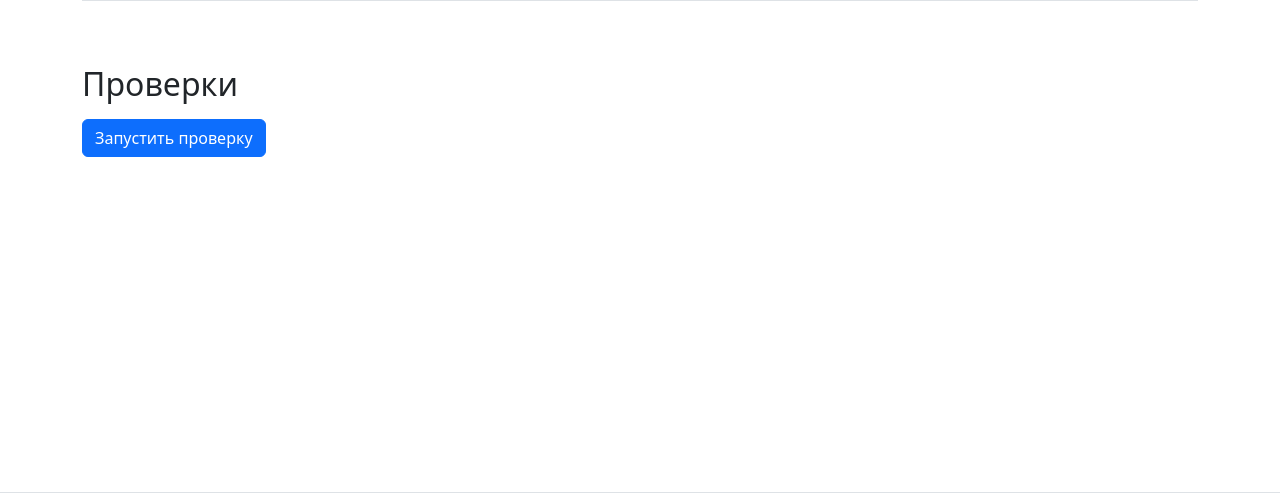
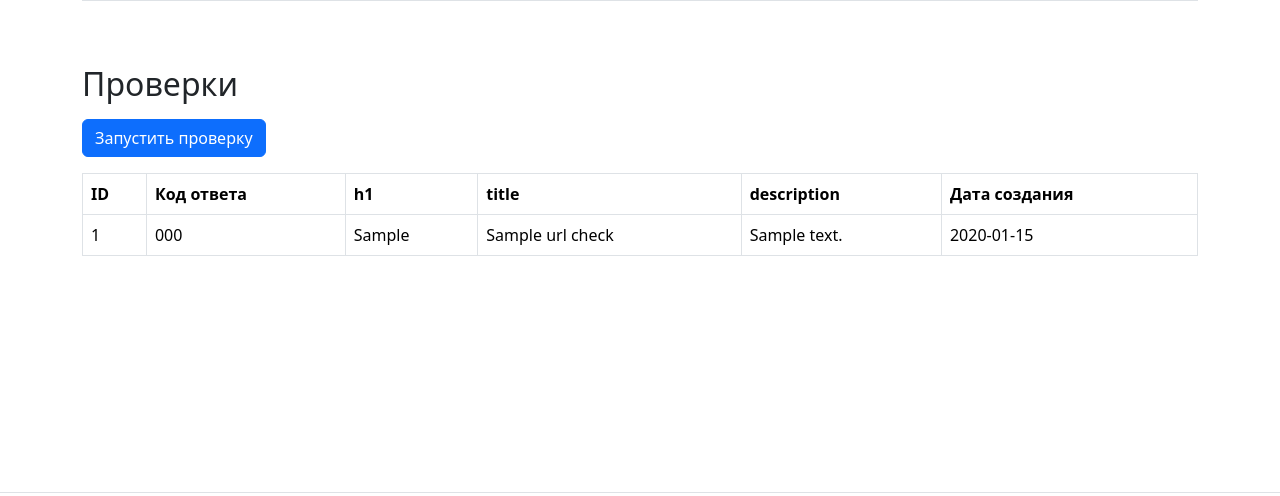
Before and after one commit to Anik0000000/python-project-83, a Flask app: page /urls/1 in a window 1280 px wide. Shown: the part 251-747 px from the top of the page. Run offline with Flask 3, Linux system fonts and the light colour scheme; a database or web service that is not in the repository returns one stand-in record (values such as "Sample title"); some libraries are stand-ins or nearby versions.

Commit message:
Add URL checks functionality

```diff
--- a/database.sql
+++ b/database.sql
@@ -3,3 +3,13 @@
     name VARCHAR(255) UNIQUE NOT NULL,
     created_at TIMESTAMP DEFAULT CURRENT_TIMESTAMP
 );
+
+CREATE TABLE IF NOT EXISTS url_checks (
+    id BIGINT PRIMARY KEY GENERATED ALWAYS AS IDENTITY,
+    url_id BIGINT REFERENCES urls(id) ON DELETE CASCADE,
+    status_code INTEGER,
+    h1 VARCHAR(255),
+    title VARCHAR(255),
+    description TEXT,
+    created_at TIMESTAMP DEFAULT CURRENT_TIMESTAMP
+);
--- a/page_analyzer/app.py
+++ b/page_analyzer/app.py
@@ -12,49 +12,14 @@ app = Flask(__name__)
 app.config['SECRET_KEY'] = os.getenv('SECRET_KEY', 'dev-secret-key')
 
 def get_db_connection():
-    """Подключение к базе данных с приоритетом на DATABASE_URL от Render"""
+    """Подключение к базе данных"""
     try:
-        # В первую очередь используем DATABASE_URL от Render
         if os.getenv('DATABASE_URL'):
             return psycopg2.connect(os.getenv('DATABASE_URL'))
 
     except Exception as e:
         print(f"Database connection error: {e}")
         raise
-
-def init_database():
-    """Инициализация базы данных - создание таблиц если их нет"""
-    try:
-        conn = get_db_connection()
-        cur = conn.cursor()
-
-        # Проверяем существование таблицы
-        cur.execute("""
-            SELECT EXISTS (
-                SELECT FROM information_schema.tables
-                WHERE table_schema = 'public'
-                AND table_name = 'urls'
-            )
-        """)
-        table_exists = cur.fetchone()[0]
-
-        if not table_exists:
-            print("Creating database tables...")
-            cur.execute("""
-                CREATE TABLE urls (
-                    id BIGINT PRIMARY KEY GENERATED ALWAYS AS IDENTITY,
-                    name VARCHAR(255) UNIQUE NOT NULL,
-                    created_at TIMESTAMP DEFAULT CURRENT_TIMESTAMP
-                )
-            """)
-            conn.commit()
-            print("Database tables created successfully")
-
-        cur.close()
-        conn.close()
-
-    except Exception as e:
-        print(f"Database initialization error: {e}")
 
 def normalize_url(url):
     parsed_url = urlparse(url)
@@ -68,9 +33,6 @@ def validate_url(url):
     if not validators.url(url):
         return "Некорректный URL"
     return None
-
-# Инициализируем базу данных при запуске
-init_database()
 
 @app.route('/')
 def index():
@@ -91,7 +53,6 @@ def add_url():
         conn = get_db_connection()
         cur = conn.cursor()
 
-        # Проверяем существование URL
         cur.execute("SELECT id FROM urls WHERE name = %s", (normalized_url,))
         existing_url = cur.fetchone()
 
@@ -99,7 +60,6 @@ def add_url():
             url_id = existing_url[0]
             flash('Страница уже существует', 'info')
         else:
-            # Добавляем новый URL
             cur.execute(
                 "INSERT INTO urls (name, created_at) VALUES (%s, %s) RETURNING id",
                 (normalized_url, datetime.now())
@@ -122,7 +82,19 @@ def urls_list():
         conn = get_db_connection()
         cur = conn.cursor()
 
-        cur.execute("SELECT id, name, created_at FROM urls ORDER BY created_at DESC")
+        cur.execute("""
+            SELECT
+                u.id,
+                u.name,
+                uc.created_at as last_check_date,
+                uc.status_code
+            FROM urls u
+            LEFT JOIN url_checks uc ON u.id = uc.url_id
+            AND uc.id = (
+                SELECT MAX(id) FROM url_checks WHERE url_id = u.id
+            )
+            ORDER BY u.id DESC
+        """)
         urls = cur.fetchall()
 
         cur.close()
@@ -139,18 +111,57 @@ def url_detail(id):
         conn = get_db_connection()
         cur = conn.cursor()
 
+        # Получаем информацию о URL
         cur.execute("SELECT id, name, created_at FROM urls WHERE id = %s", (id,))
         url = cur.fetchone()
-
-        cur.close()
-        conn.close()
 
         if not url:
             flash('Страница не найдена', 'danger')
             return redirect(url_for('index'))
 
-        return render_template('url_detail.html', url=url)
+        # Получаем проверки для этого URL
+        cur.execute("""
+            SELECT id, status_code, h1, title, description, created_at
+            FROM url_checks
+            WHERE url_id = %s
+            ORDER BY id DESC
+        """, (id,))
+        checks = cur.fetchall()
+
+        cur.close()
+        conn.close()
+
+        return render_template('url_detail.html', url=url, checks=checks)
 
     except Exception as e:
         flash(f'Произошла ошибка при загрузке страницы: {e}', 'danger')
         return redirect(url_for('index'))
+
+@app.route('/urls/<int:id>/checks', methods=['POST'])
+def check_url(id):
+    try:
+        conn = get_db_connection()
+        cur = conn.cursor()
+
+        # Проверяем существование URL
+        cur.execute("SELECT id FROM urls WHERE id = %s", (id,))
+        if not cur.fetchone():
+            flash('Страница не найдена', 'danger')
+            return redirect(url_for('index'))
+
+        # Создаем новую проверку (пока только базовые поля)
+        cur.execute(
+            "INSERT INTO url_checks (url_id, created_at) VALUES (%s, %s)",
+            (id, datetime.now())
+        )
+
+        conn.commit()
+        cur.close()
+        conn.close()
+
+        flash('Страница успешно проверена', 'success')
+        return redirect(url_for('url_detail', id=id))
+
+    except Exception as e:
+        flash(f'Произошла ошибка при проверке страницы: {e}', 'danger')
+        return redirect(url_for('url_detail', id=id))
--- a/page_analyzer/templates/url_detail.html
+++ b/page_analyzer/templates/url_detail.html
@@ -24,8 +24,33 @@
     </div>
 
     <h2 class="mt-5 mb-3">Проверки</h2>
-    <form method="post" action="#">
+    <form method="post" action="{{ url_for('check_url', id=url[0]) }}">
         <button type="submit" class="btn btn-primary">Запустить проверку</button>
     </form>
+
+    <table class="table table-bordered table-hover mt-3" data-test="checks">
+        <thead>
+            <tr>
+                <th>ID</th>
+                <th>Код ответа</th>
+                <th>h1</th>
+                <th>title</th>
+                <th>description</th>
+                <th>Дата создания</th>
+            </tr>
+        </thead>
+        <tbody>
+            {% for check in checks %}
+            <tr>
+                <td>{{ check[0] }}</td>
+                <td>{{ check[1] if check[1] else '' }}</td>
+                <td>{{ check[2] if check[2] else '' }}</td>
+                <td>{{ check[3] if check[3] else '' }}</td>
+                <td>{{ check[4] if check[4] else '' }}</td>
+                <td>{{ check[5].strftime('%Y-%m-%d') if check[5] else '' }}</td>
+            </tr>
+            {% endfor %}
+        </tbody>
+    </table>
 </div>
 {% endblock %}
--- a/page_analyzer/templates/urls.html
+++ b/page_analyzer/templates/urls.html
@@ -18,8 +18,8 @@
             <tr>
                 <td>{{ url[0] }}</td>
                 <td><a href="{{ url_for('url_detail', id=url[0]) }}">{{ url[1] }}</a></td>
-                <td></td>
-                <td></td>
+                <td>{{ url[2].strftime('%Y-%m-%d') if url[2] else '' }}</td>
+                <td>{{ url[3] if url[3] else '' }}</td>
             </tr>
             {% endfor %}
         </tbody>
```
